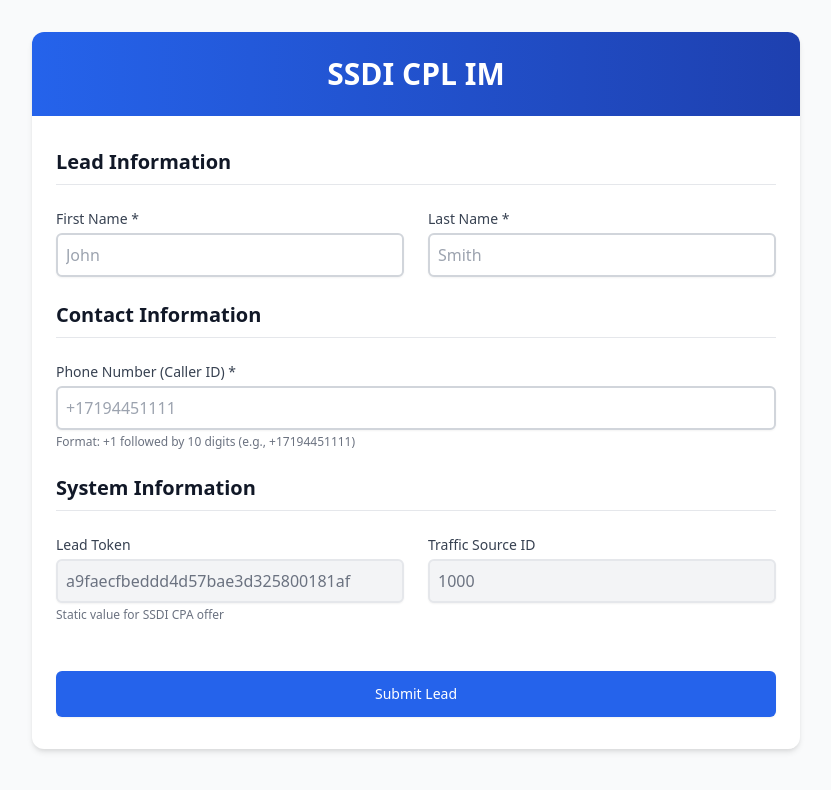
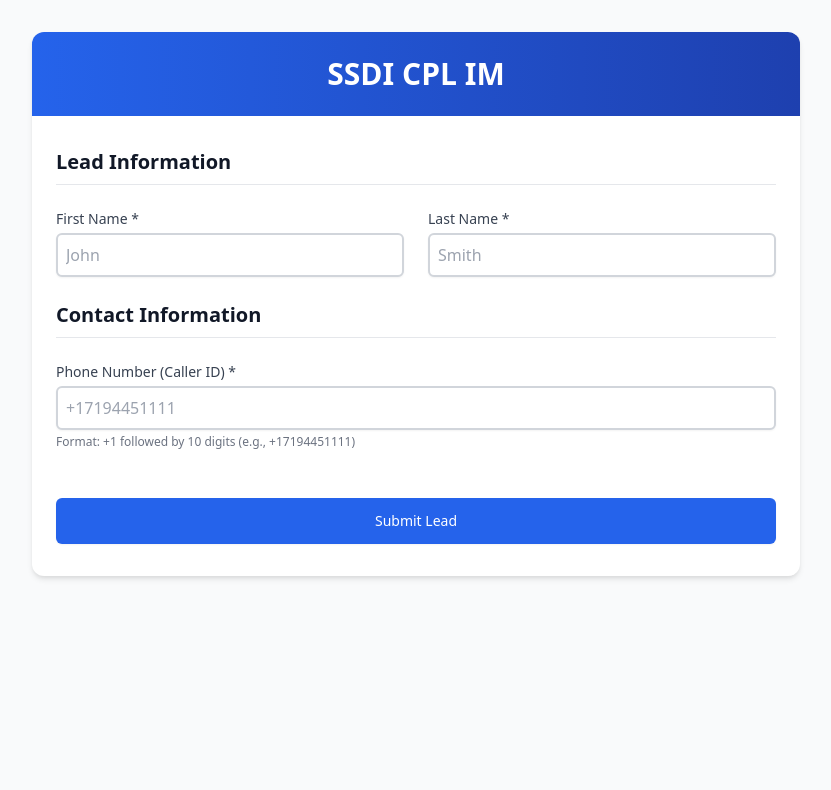
Before and after one commit to asadishaq15/lead-forms, a React (Vite) app: page /ssdi-cpl in a window 1280 px wide. Shown: the top 790 px of the page, without its empty margins (224-1055 px from the left). Built offline with nearby package versions, Linux system fonts and the light colour scheme.

Commit message:
fix content

```diff
--- a/src/Components/ssdiFormNew.jsx
+++ b/src/Components/ssdiFormNew.jsx
@@ -201,39 +201,6 @@ const SSDIInboundFormNew = () => {
             </div>
           </div>
 
-          {/* Hidden Fields Information */}
-          <div className="space-y-6">
-            <h3 className="text-xl font-semibold text-gray-900 border-b pb-2">
-              System Information
-            </h3>
-            <div className="grid grid-cols-1 md:grid-cols-2 gap-6">
-              <div>
-                <label className="block text-sm font-medium text-gray-700">
-                  Lead Token
-                </label>
-                <input
-                  type="text"
-                  name="lead_token"
-                  value={formData.lead_token}
-                  disabled
-                  className="mt-1 block w-full rounded-md border-2 border-gray-200 bg-gray-100 shadow-sm text-gray-500 p-2"
-                />
-                <p className="mt-1 text-xs text-gray-500">Static value for SSDI CPA offer</p>
-              </div>
-              <div>
-                <label className="block text-sm font-medium text-gray-700">
-                  Traffic Source ID
-                </label>
-                <input
-                  type="text"
-                  name="traffic_source_id"
-                  value={formData.traffic_source_id}
-                  disabled
-                  className="mt-1 block w-full rounded-md border-2 border-gray-200 bg-gray-100 shadow-sm text-gray-500 p-2"
-                />
-              </div>
-            </div>
-          </div>
 
           {/* Submit Button */}
           <div className="pt-6">
```
